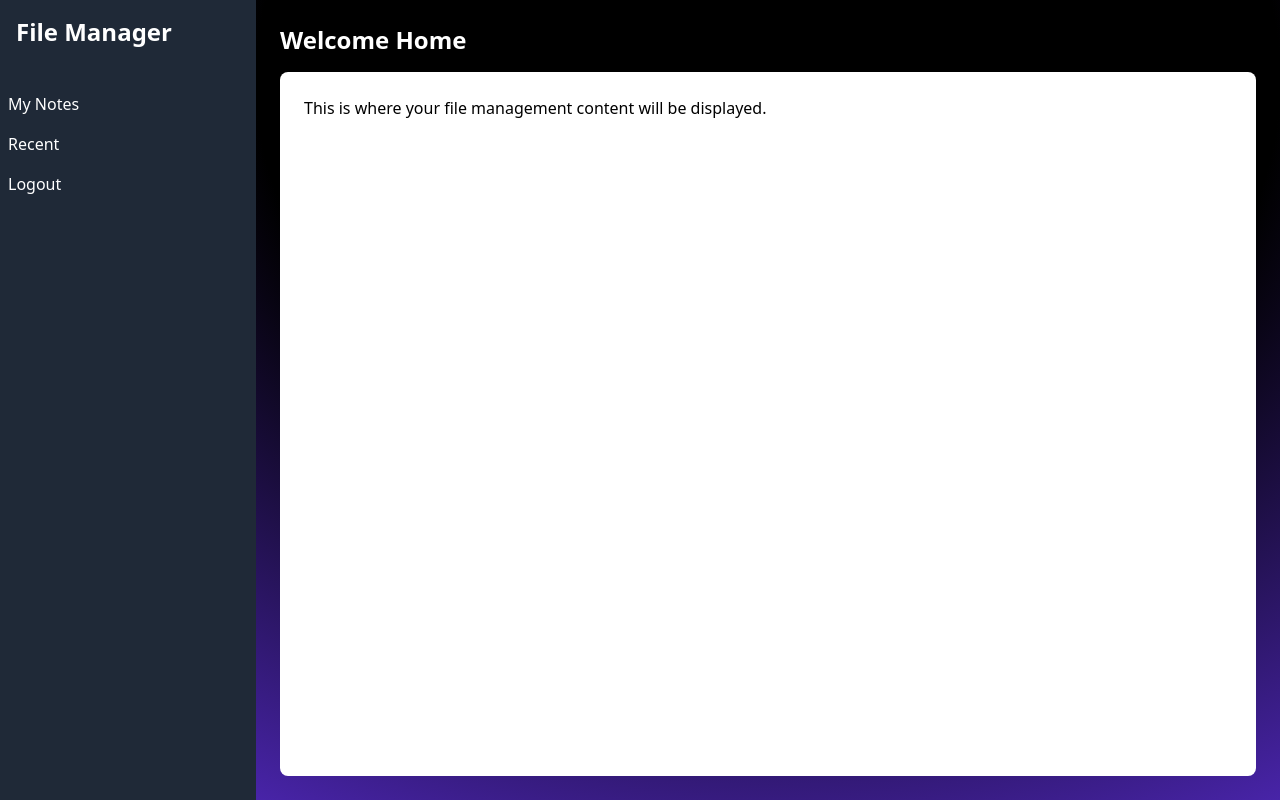
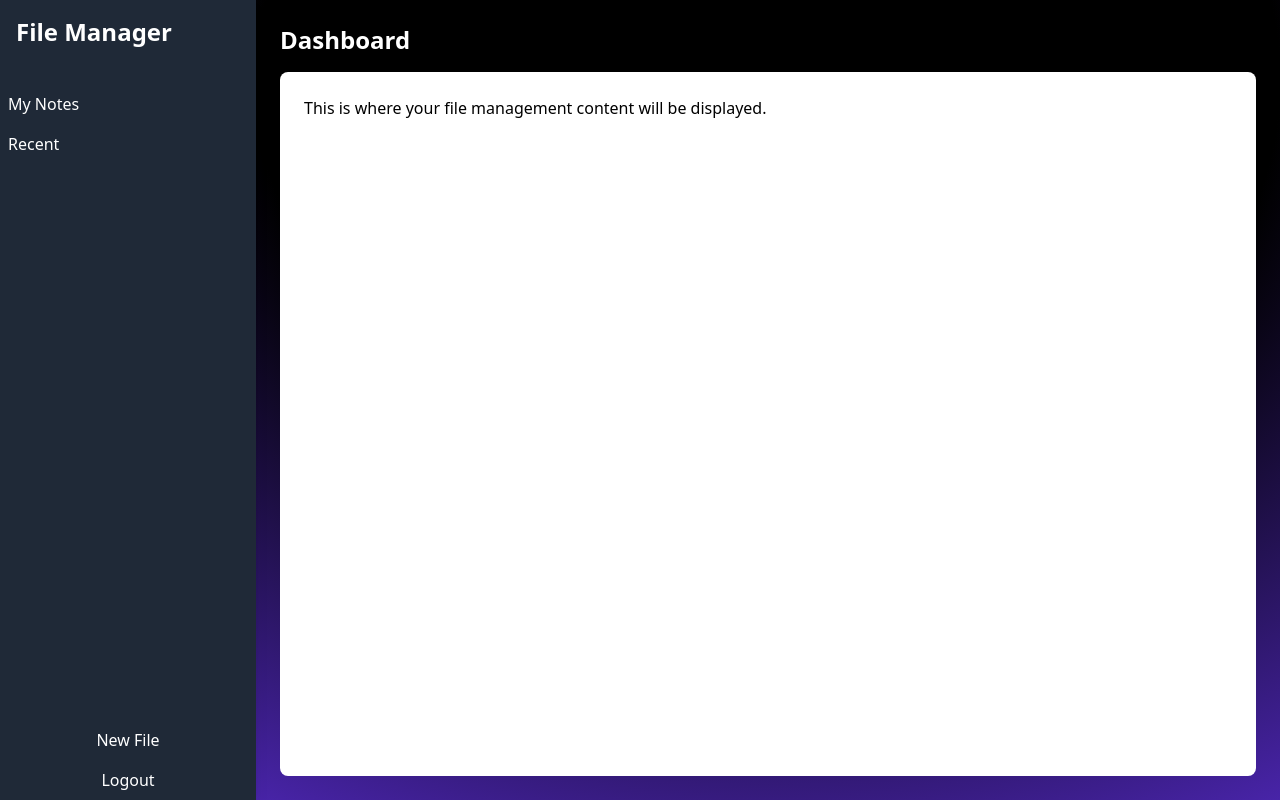
Before and after one commit to mtomilson/Cloud-Notes, a React (Vite) app in the folder client/: page /home in a window 1280 px wide. Built offline with nearby package versions, Linux system fonts and the light colour scheme; no server answers; sample sign-in values are in the browser's storage.

Commit message:
logout and new file button

```diff
--- a/client/src/components/Home.jsx
+++ b/client/src/components/Home.jsx
@@ -1,21 +1,31 @@
-import React, { useState, useEffect } from 'react';
+import React, { useState, useEffect } from "react";
 import { signOut } from "firebase/auth";
-import { auth, db } from './../firebase';
-import { collection, addDoc, query, where, getDocs, deleteDoc, doc } from "firebase/firestore";
-import { useNavigate } from 'react-router-dom';
+import { auth, db } from "./../firebase";
+import {
+  collection,
+  addDoc,
+  query,
+  where,
+  getDocs,
+  deleteDoc,
+  doc,
+} from "firebase/firestore";
+import { useNavigate } from "react-router-dom";
 
 const Home = () => {
   const navigate = useNavigate();
   const [files, setFiles] = useState([]);
 
   const handleLogout = () => {
-        signOut(auth).then(() => {
+    signOut(auth)
+      .then(() => {
         navigate("/");
-            console.log("Signed out successfully")
-        }).catch((error) => {
+        console.log("Signed out successfully");
+      })
+      .catch((error) => {
         console.error("Error signing out: ", error);
       });
-    }
+  };
 
   const handleFileUpload = async (event) => {
     const uploadedFiles = Array.from(event.target.files);
@@ -30,18 +40,34 @@ const Home = () => {
         size: file.size,
         userId: userId,
         folderId: currentFolder || "root",
-                uploadedAt: new Date()
+        uploadedAt: new Date(),
       });
     }
-    }
+  };
 
   return (
     <div className="flex h-screen">
       {/* Sidebar */}
-          <aside className="w-64 bg-gray-800 text-white shadow-lg">
+      <aside className="relative w-64 bg-gray-800 text-white shadow-lg">
         <div className="p-4">
           <h1 className="text-2xl font-bold">File Manager</h1>
         </div>
+
+        <div className="logButton">
+          <button
+            onClick={handleLogout}
+            className="absolute inset-x-0 bottom-0 p-2 hover:bg-gray-700 cursor-pointer"
+          >
+            Logout
+          </button>
+        </div>
+        <button
+          onClick={handleLogout}
+          className="absolute inset-x-0 bottom-10 p-2 hover:bg-gray-700 cursor-pointer"
+        >
+          New File
+        </button>
+
         <nav className="mt-5">
           <ul>
             <li className="p-2 hover:bg-gray-700 cursor-pointer">
@@ -50,9 +76,6 @@ const Home = () => {
             <li className="p-2 hover:bg-gray-700 cursor-pointer">
               <span>Recent</span>
             </li>
-                      <li className="p-2 hover:bg-gray-700 cursor-pointer">
-                        <button onClick={handleLogout} className="hover:bg-gray-700 cursor-pointer"> Logout </button>
-                      </li>
           </ul>
         </nav>
       </aside>
@@ -60,7 +83,7 @@ const Home = () => {
       {/* Main Content */}
       <main className="flex-1 flex flex-col p-6 bg-custom-gradient">
         <div className="flex justify-between items-center mb-4">
-                <h1 className="text-2xl text-white font-semibold">Welcome Home</h1>
+          <h1 className="text-2xl text-white font-semibold">Dashboard</h1>
         </div>
         <div className="flex-grow bg-white rounded-lg p-6 relative">
           <div className=""></div>
@@ -72,6 +95,6 @@ const Home = () => {
       </main>
     </div>
   );
-}
+};
 
 export default Home;
```
Lines whose indentation alone changed are shown as unchanged.
